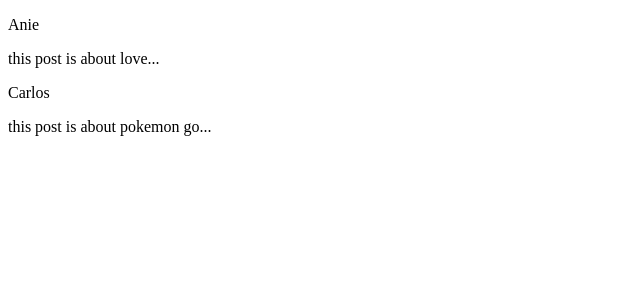
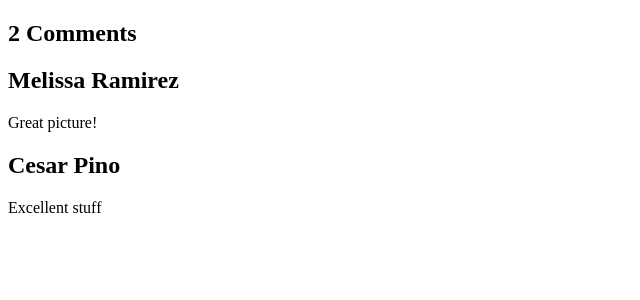
Before and after one commit to melissa160/react, a React app: page / in a window 1280 px wide. Shown: the top 300 px of the page, without its empty margins (0-640 px from the left). Built offline with nearby package versions, Linux system fonts and the light colour scheme.

Commit message:
Adding dynamic components

```diff
--- a/App.jsx
+++ b/App.jsx
@@ -5,7 +5,7 @@ class Comment extends React.Component{
   render(){
     return(
 	    <div>
-			<p>{this.props.head}</p>
+			<h2>{this.props.author}</h2>
 			<p>{this.props.body}</p>
 	    </div>
     );
@@ -14,12 +14,35 @@ class Comment extends React.Component{
 
 class CommentBox extends React.Component{
   render(){
+    const comments = this._getComments();
+    const commentsTitle = this._getCommentsTitle(comments.length);
     return(
-	    <div>
-			<Comment head="Anie" body="this post is about love..."/>
-			<Comment head="Carlos" body="this post is about pokemon go..."/>
+	    <div >
+        <h2>{ commentsTitle }</h2>
+			 {comments}
 	    </div>
     );
+  }
+  _getComments(){
+  	const commentList = [
+  		{id:1, author:"Melissa Ramirez", body:"Great picture!"},
+  		{id:2, author:"Cesar Pino", body:"Excellent stuff"}
+  	]
+
+    return commentList.map((comment)=>{
+    	return (
+    			<Comment author={comment.author} body={comment.body} key={comment.id}/>
+    		);
+    });
+  };
+  _getCommentsTitle(commentCount){
+    if (commentCount === 0) {
+      return "No Comments yet";
+    } else if (commentCount === 1){
+      return "1 Comment";
+    } else {
+      return ` ${commentCount} Comments`;
+    }
   }
 }
 
```
Also changed, not shown: 1 other file (tests, documents, lock files or other folders).
